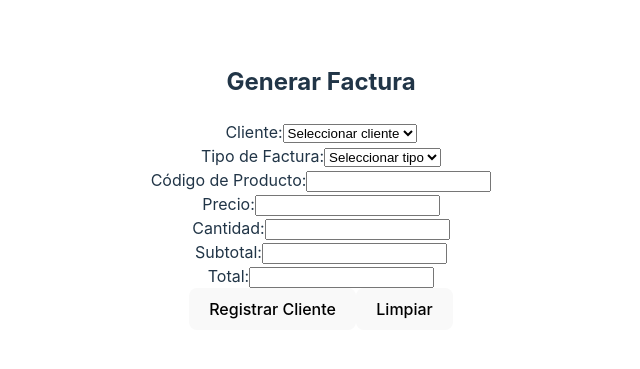
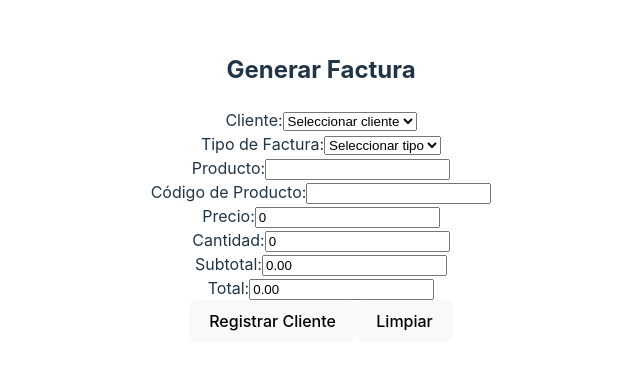
Before and after one commit to DarknesCloud/frontend_prueba, a React (Vite) app: page /invoice in a window 1280 px wide. Shown: the part 213-582 px from the top of the page, without its empty margins (319-959 px from the left). Built offline with nearby package versions, Linux system fonts and the light colour scheme.

Commit message:
fit requerimiento 3 al 80%

```diff
--- a/src/components/Factura.tsx
+++ b/src/components/Factura.tsx
@@ -1,10 +1,20 @@
-import React, { useState, useEffect } from 'react';
+import { useState, useEffect } from 'react';
 
 // Define una interfaz para el cliente
 interface Client {
   name: string;
   // Agrega otros campos necesarios para un cliente
 }
+
+// Define una interfaz para el producto
+interface Product {
+  name: string;
+  code: string; // Código del producto
+  stock: number;
+  price: number;
+}
+
+// Define una interfaz para la venta
 interface Sale {
   name: string; // Nombre del cliente
   tipoFactura: string; // Tipo de factura (Crédito / Contado)
@@ -30,20 +40,37 @@ const Factura = () => {
   // Estados para los valores del formulario
   const [selectedClient, setSelectedClient] = useState<string>('');
   const [tipoFactura, setTipoFactura] = useState<string>('');
-  const [codigoProducto, setCodigoProducto] = useState<string>('');
-  const [precio, setPrecio] = useState<string>('');
-  const [cantidad, setCantidad] = useState<string>('');
-  const [subtotal, setSubtotal] = useState<string>('');
-  const [total, setTotal] = useState<string>('');
+  const [selectedProduct, setSelectedProduct] = useState<string>(''); // Campo de selección del producto
+  const [codigoProducto, setCodigoProducto] = useState<string>(''); // Código del producto
+  const [precio, setPrecio] = useState<number>(0);
+  const [cantidad, setCantidad] = useState<number>(0);
+  const [subtotal, setSubtotal] = useState<number>(0);
+  const [total, setTotal] = useState<number>(0);
+
+  // Estado para controlar la cantidad y el mensaje de error
+  const [errorCantidad, setErrorCantidad] = useState<string | null>(null);
 
   // Estados para la lista de clientes y ventas
   const [clientList, setClientList] = useState<Client[]>([]);
   const [sales, setSales] = useState<Sale[]>([]);
+  const [productList, setProductList] = useState<Product[]>([]);
 
-  // Cargar la lista de clientes del LocalStorage al cargar el componente
+  // Cargar la lista de clientes, productos y ventas desde el LocalStorage al cargar el componente
   useEffect(() => {
     const clients = getClientListFromLocalStorage();
     setClientList(clients);
+
+    const productsJSON = localStorage.getItem('products');
+    if (productsJSON) {
+      const products = JSON.parse(productsJSON);
+      setProductList(products);
+    }
+
+    const savedSalesJSON = localStorage.getItem('sales');
+    if (savedSalesJSON) {
+      const savedSales = JSON.parse(savedSalesJSON);
+      setSales(savedSales);
+    }
   }, []);
 
   // Evento para el botón de registrar cliente
@@ -53,10 +80,10 @@ const Factura = () => {
       name: selectedClient,
       tipoFactura,
       codigoProducto,
-      precio: parseFloat(precio),
-      cantidad: parseFloat(cantidad),
-      subtotal: parseFloat(subtotal),
-      total: parseFloat(total),
+      precio,
+      cantidad,
+      subtotal,
+      total,
     };
 
     // Agregar la nueva venta a la lista de ventas
@@ -68,11 +95,56 @@ const Factura = () => {
     // Limpiar el formulario
     setSelectedClient('');
     setTipoFactura('');
+    setSelectedProduct('');
     setCodigoProducto('');
-    setPrecio('');
-    setCantidad('');
-    setSubtotal('');
-    setTotal('');
+    setPrecio(0);
+    setCantidad(0);
+    setSubtotal(0);
+    setTotal(0);
+  };
+
+  // Evento para calcular el subtotal, ISV y total
+  useEffect(() => {
+    const newSubtotal = precio * cantidad;
+    const isv = newSubtotal * 0.15;
+    const newTotal = newSubtotal + isv;
+    setSubtotal(newSubtotal);
+    setTotal(newTotal);
+  }, [precio, cantidad]);
+
+  const handleProductSelect = (selectedProduct: string) => {
+    const product = productList.find((p) => p.name === selectedProduct);
+    if (product) {
+      setSelectedProduct(product.name);
+      setCodigoProducto(product.code);
+      setPrecio(product.price);
+
+      // Calcular el subtotal y el total
+      const newSubtotal = cantidad * product.price;
+      const isv = newSubtotal * 0.15;
+      const newTotal = newSubtotal + isv;
+      setSubtotal(newSubtotal);
+      setTotal(newTotal);
+    }
+  };
+
+  // Evento para controlar el cambio de cantidad
+  const handleCantidadChange = (newCantidad: number) => {
+    if (newCantidad >= 0) {
+      // Validar que la cantidad no sea menor que 0
+      // Validar que la cantidad no sea mayor que el stock disponible
+      const product = productList.find((p) => p.name === selectedProduct);
+      if (product && newCantidad > product.stock) {
+        setErrorCantidad(
+          'La cantidad no puede ser mayor que el stock disponible'
+        );
+      } else {
+        setErrorCantidad(null);
+        setCantidad(newCantidad); // Actualizar la cantidad si la validación es exitosa
+      }
+    } else {
+      setErrorCantidad('La cantidad no puede ser menor que 0');
+    }
   };
 
   return (
@@ -111,6 +183,17 @@ const Factura = () => {
             <option value="Contado">Contado</option>
           </select>
         </div>
+        {/* Campo para el producto */}
+        <div className="mb-3">
+          <label htmlFor="product">Producto:</label>
+          <input
+            type="text"
+            id="product"
+            value={selectedProduct}
+            onChange={(e) => setSelectedProduct(e.target.value)}
+            onBlur={(e) => handleProductSelect(e.target.value)}
+          />
+        </div>
         {/* Campo para el código de producto */}
         <div className="mb-3">
           <label htmlFor="product-code">Código de Producto:</label>
@@ -125,20 +208,21 @@ const Factura = () => {
         <div className="mb-3">
           <label htmlFor="price">Precio:</label>
           <input
-            type="text"
+            type="number"
             id="price"
             value={precio}
-            onChange={(e) => setPrecio(e.target.value)}
+            onChange={(e) => setPrecio(Number(e.target.value))}
           />
         </div>
         {/* Campo para la cantidad */}
+        {errorCantidad && <p className="text-danger">{errorCantidad}</p>}
         <div className="mb-3">
           <label htmlFor="quantity">Cantidad:</label>
           <input
-            type="text"
+            type="number"
             id="quantity"
             value={cantidad}
-            onChange={(e) => setCantidad(e.target.value)}
+            onChange={(e) => handleCantidadChange(Number(e.target.value))}
           />
         </div>
         {/* Campo para el subtotal */}
@@ -147,19 +231,14 @@ const Factura = () => {
           <input
             type="text"
             id="subtotal"
-            value={subtotal}
-            onChange={(e) => setSubtotal(e.target.value)}
+            value={subtotal.toFixed(2)}
+            readOnly
           />
         </div>
         {/* Campo para el total */}
         <div className="mb-3">
           <label htmlFor="total">Total:</label>
-          <input
-            type="text"
-            id="total"
-            value={total}
-            onChange={(e) => setTotal(e.target.value)}
-          />
+          <input type="text" id="total" value={total.toFixed(2)} readOnly />
         </div>
         {/* Botón para registrar un nuevo cliente */}
         <button type="button" onClick={handleRegisterClientClick}>
--- a/src/components/ProductCrud.tsx
+++ b/src/components/ProductCrud.tsx
@@ -1,18 +1,21 @@
-// components/ProductCrud.tsx
 import React, { useState, useEffect } from 'react';
 
 interface Product {
   name: string;
+  code: string; // Nuevo campo: Código de Producto
   stock: number;
   price: number;
+  quantity: number; // Nuevo campo: Cantidad
   total: number;
 }
 
 const ProductCrud: React.FC = () => {
   const [products, setProducts] = useState<Product[]>([]);
   const [productName, setProductName] = useState<string>('');
+  const [productCode, setProductCode] = useState<string>(''); // Nuevo campo: Código de Producto
   const [productStock, setProductStock] = useState<number>(0);
   const [productPrice, setProductPrice] = useState<number>(0);
+  const [productQuantity, setProductQuantity] = useState<number>(0); // Nuevo campo: Cantidad
 
   useEffect(() => {
     // Cargar la lista de productos desde el LocalStorage al iniciar el componente
@@ -26,29 +29,40 @@ const ProductCrud: React.FC = () => {
   }, [products]);
 
   const addProduct = () => {
-    if (!productName || productStock <= 0 || productPrice <= 0) {
+    if (
+      !productName ||
+      !productCode ||
+      productStock <= 0 ||
+      productPrice <= 0 ||
+      productQuantity <= 0
+    ) {
       alert('Por favor, complete todos los campos correctamente.');
       return;
     }
 
     const newProduct: Product = {
       name: productName,
+      code: productCode, // Nuevo campo: Código de Producto
       stock: productStock,
       price: productPrice,
+      quantity: productQuantity, // Nuevo campo: Cantidad
       total: productStock * productPrice,
     };
 
     setProducts([...products, newProduct]);
 
     setProductName('');
+    setProductCode(''); // Nuevo campo: Limpiar Código de Producto
     setProductStock(0);
     setProductPrice(0);
+    setProductQuantity(0); // Nuevo campo: Limpiar Cantidad
   };
 
   const deleteProduct = (index: number) => {
     const updatedProducts: Product[] = products.filter((_, i) => i !== index);
     setProducts(updatedProducts);
   };
+
   return (
     <div className="container">
       <h2>CRUD de Productos</h2>
@@ -63,6 +77,18 @@ const ProductCrud: React.FC = () => {
             id="productName"
             value={productName}
             onChange={(e) => setProductName(e.target.value)}
+          />
+        </div>
+        <div className="mb-3">
+          <label htmlFor="productCode" className="form-label">
+            Código de Producto {/* Nuevo campo */}
+          </label>
+          <input
+            type="text"
+            className="form-control"
+            id="productCode"
+            value={productCode}
+            onChange={(e) => setProductCode(e.target.value)}
           />
         </div>
         <div className="mb-3">
@@ -89,6 +115,18 @@ const ProductCrud: React.FC = () => {
             onChange={(e) => setProductPrice(Number(e.target.value))}
           />
         </div>
+        <div className="mb-3">
+          <label htmlFor="productQuantity" className="form-label">
+            Cantidad {/* Nuevo campo */}
+          </label>
+          <input
+            type="number"
+            className="form-control"
+            id="productQuantity"
+            value={productQuantity}
+            onChange={(e) => setProductQuantity(Number(e.target.value))}
+          />
+        </div>
         <button type="button" className="btn btn-primary" onClick={addProduct}>
           Agregar Producto
         </button>
@@ -98,8 +136,10 @@ const ProductCrud: React.FC = () => {
         <thead>
           <tr>
             <th>Nombre</th>
+            <th>Código de Producto</th> {/* Nuevo campo */}
             <th>Existencias</th>
             <th>Precio</th>
+            <th>Cantidad</th> {/* Nuevo campo */}
             <th>Total</th>
             <th>Acciones</th>
           </tr>
@@ -108,8 +148,10 @@ const ProductCrud: React.FC = () => {
           {products.map((product, index) => (
             <tr key={index}>
               <td>{product.name}</td>
+              <td>{product.code}</td> {/* Nuevo campo */}
               <td>{product.stock}</td>
               <td>{product.price}</td>
+              <td>{product.quantity}</td> {/* Nuevo campo */}
               <td>{product.total}</td>
               <td>
                 <button
```
